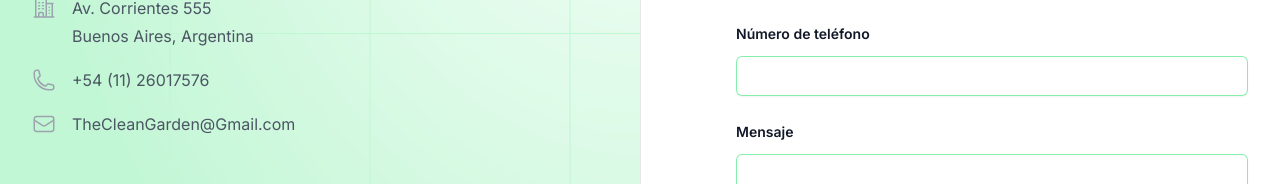
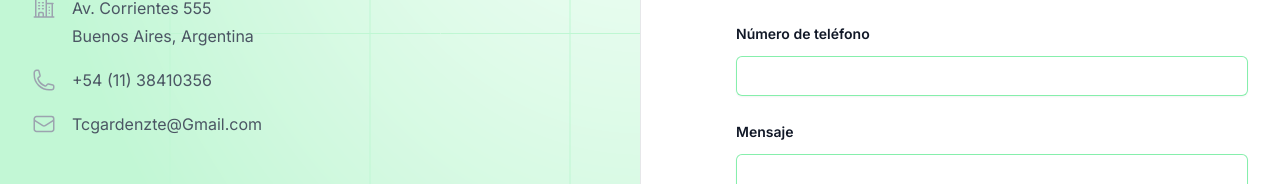
Before and after one commit to SelenaCua8/TheCleanGarden2024, a Next.js app: page /register in a window 1280 px wide. Shown: the part 366-550 px from the top of the page. Built offline with nearby package versions, Linux system fonts and the light colour scheme.

Commit message:
finish the website

```diff
--- a/src/app/(auth)/register/page.tsx
+++ b/src/app/(auth)/register/page.tsx
@@ -85,7 +85,7 @@ export default function Register() {
                 </dt>
                 <dd>
                   <a className="hover:text-gray-900" href="tel:+1 (555) 234-5678">
-                    +54 (11) 26017576
+                    +54 (11) 38410356
                   </a>
                 </dd>
               </div>
@@ -96,7 +96,7 @@ export default function Register() {
                 </dt>
                 <dd>
                   <a className="hover:text-gray-900" href="mailto:hello@example.com">
-                    TheCleanGarden@Gmail.com
+                    Tcgardenzte@Gmail.com
                   </a>
                 </dd>
               </div>
```
